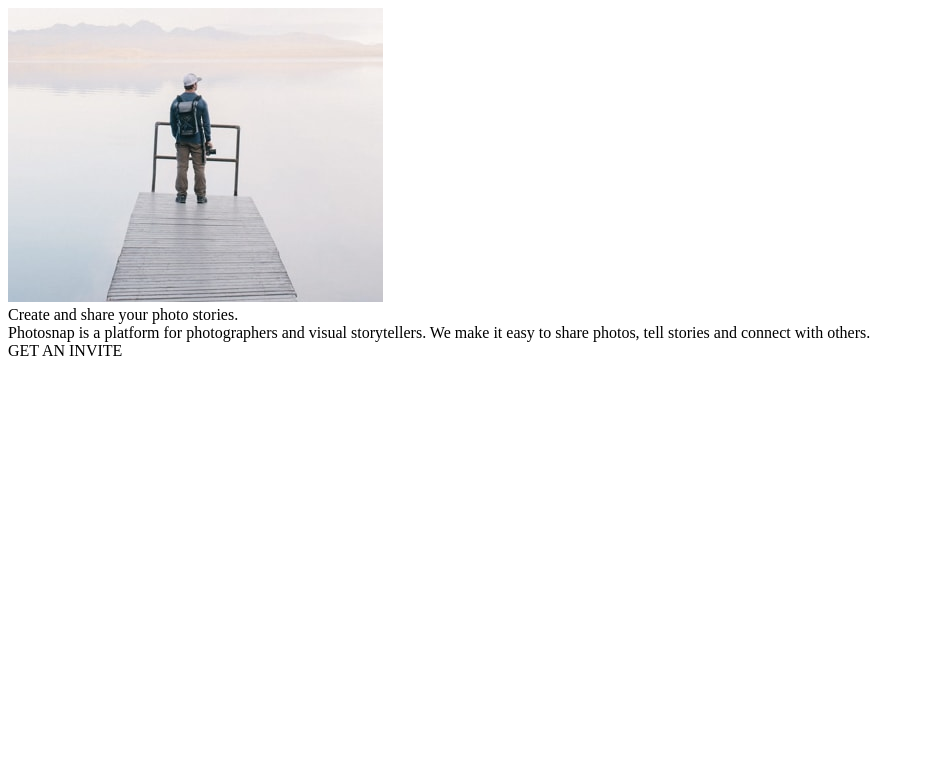
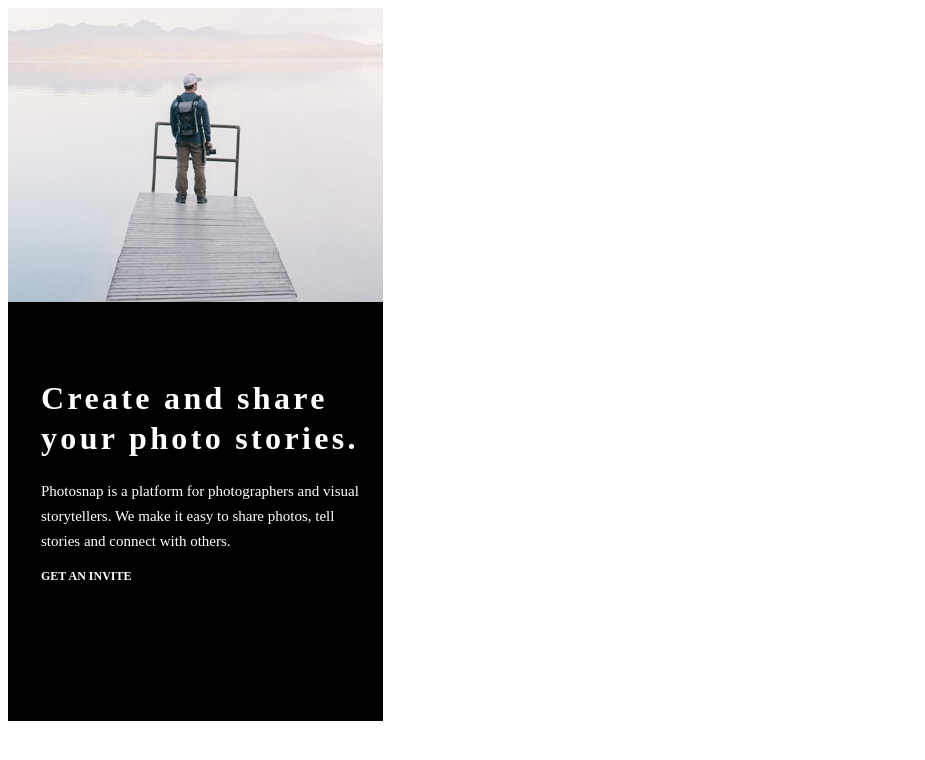
Before and after one commit to beqa200/photosnap-multi-page-website-005, a React (Create React App) app: page / in a window 1280 px wide. Shown: the top 760 px of the page, without its empty margins (0-925 px from the left). Built offline with nearby package versions, Linux system fonts and the light colour scheme.

Commit message:
add text and title

```diff
--- a/package.json
+++ b/package.json
@@ -10,6 +10,7 @@
     "react-dom": "^18.2.0",
     "react-router-dom": "^6.10.0",
     "react-scripts": "5.0.1",
+    "styled-components": "^5.3.9",
     "web-vitals": "^2.1.4"
   },
   "scripts": {
--- a/src/components/PhotoStory.js
+++ b/src/components/PhotoStory.js
@@ -1,15 +1,19 @@
 import React from "react";
+import { Container,Title,TextContainer,Text,Invite } from "../styled-components/PhotoStoryStyled";
+// import styled from 'styled-components';
 
 export default function PhotoStory(props) {
   return (
-    <div className="container" >
+    <Container>
       <div className="ImgWrapper">
         <img src={props.images[1].path} alt={props.images[1].alt} />
       </div>
 
-      <div>{props.images[1].title}</div>
-      <div>{props.images[1].text}</div>
-      <div>{props.images[1].invite}</div>
-    </div>
+      <TextContainer>
+      <Title>{props.images[1].title}</Title>
+      <Text>{props.images[1].text}</Text>
+      <Invite>{props.images[1].invite}</Invite>
+      </TextContainer>
+    </Container>
   );
 }
--- /dev/null
+++ b/src/styled-components/GlobalStyles.js
@@ -0,0 +1,14 @@
+import { createGlobalStyle } from "styled-components";
+
+const GlobalStyles = createGlobalStyle`
+  body {
+    margin: 0;
+    padding: 0;
+    box-sizing:border-box;
+    font-family: 'DM Sans', sans-serif;
+    height:100vh;
+
+  }
+`;
+
+export default GlobalStyles;
--- /dev/null
+++ b/src/styled-components/PhotoStoryStyled.js
@@ -0,0 +1,40 @@
+import styled from "styled-components";
+
+ const Container= styled.div`
+width:375px;
+height:713px;
+background-color:#000000;
+`;
+// const Image =styled.img`
+// width:375px;
+// height:562px;
+// `;
+const TextContainer=styled.div`
+margin-top:72px;
+margin-left:33px;
+margin-right:24px;
+margin-bottom:16px;
+
+`;
+const Title =styled.h1`
+font-weight:700;
+font-size:32px;
+line-height:40px;
+letter-spacing:3.33px;
+color:#ffffff;
+`;
+const Text=styled.p`
+color:#ffffff;
+font-size:15px;
+line-height:25px;
+`;
+const Invite=styled.p`
+font-weight:700;
+font-size:12px;
+line-height:15.62px;
+color:#ffffff;
+
+`;
+
+
+export {Container,Title,TextContainer, Text,Invite}
```
Also changed, not shown: src/App.js (+21 -22 lines), src/pages/Home.js (+4 -4 lines), src/styled-components/index.js (deleted), 1 other file (tests, documents, lock files or other folders).
